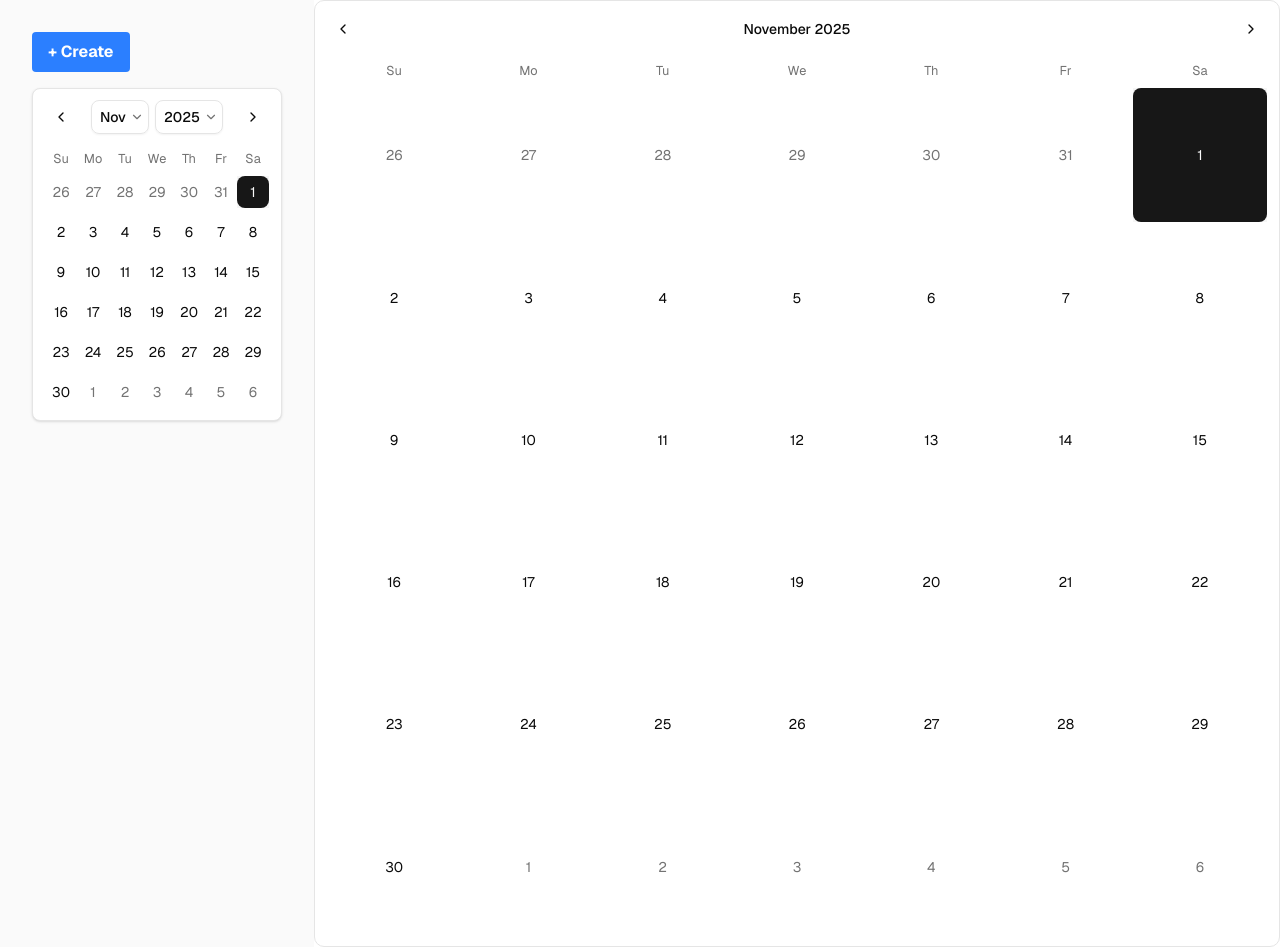
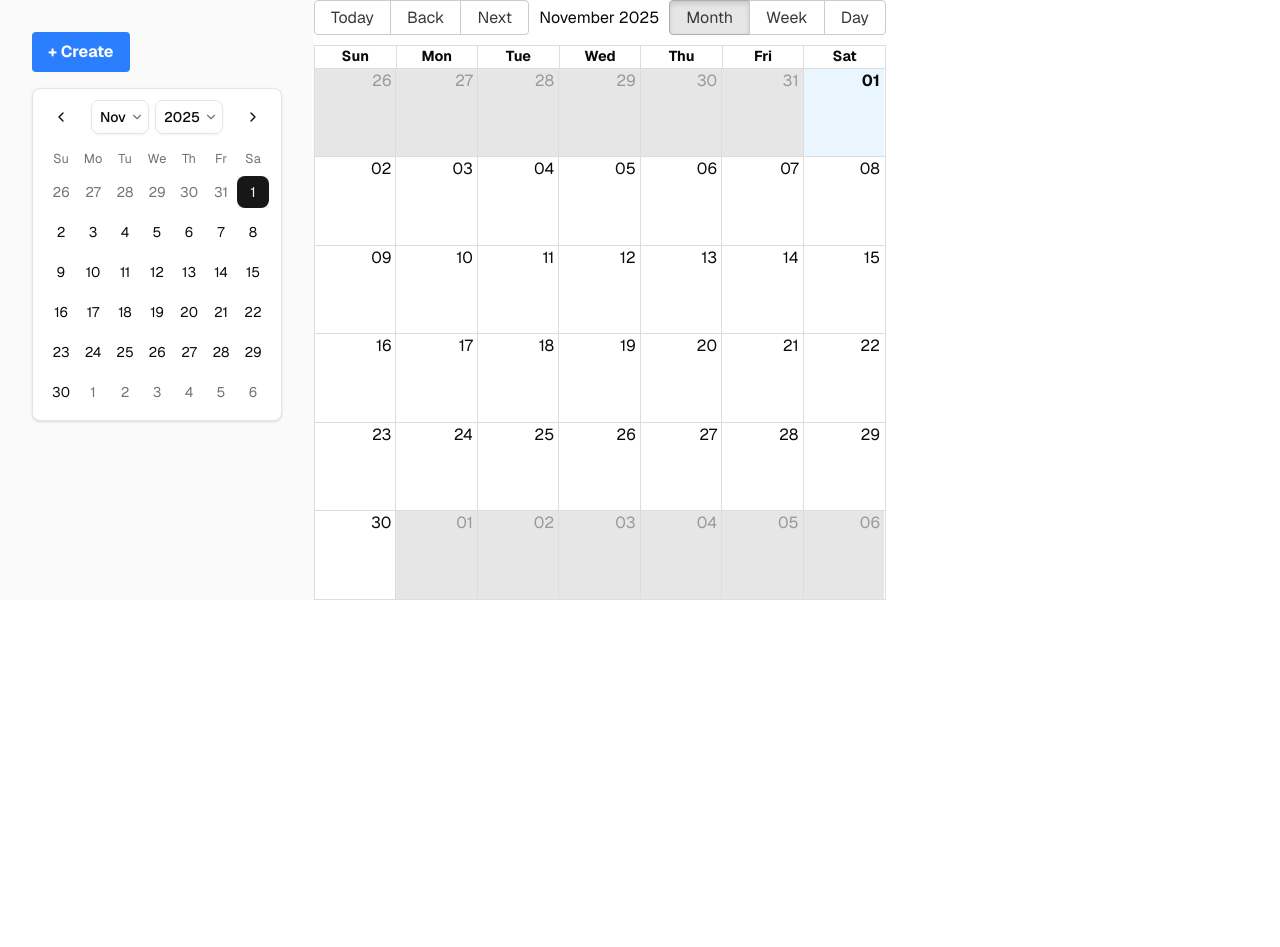
Before and after one commit to xiec1377/my-calendar-app, a Next.js app: page / in a window 1280 px wide. After the commit the page ends 800 px from the top, so only its background shows below. Built offline with nearby package versions, Linux system fonts and the light colour scheme.

Commit message:
build: install react-big-calendar library for monthly, weekly, daily views

```diff
--- a/app/page.tsx
+++ b/app/page.tsx
@@ -1,7 +1,7 @@
 "use client";
 
 import { useState } from "react";
-import { Calendar } from "@/components/ui/calendar";
+import { Calendar as SmallCalendar} from "@/components/ui/calendar";
 import {
   Dialog,
   DialogClose,
@@ -20,10 +20,16 @@ import {
   PopoverContent,
   PopoverTrigger,
 } from "@/components/ui/popover";
+import { format } from "date-fns";
 // radix
+
+import { Calendar, momentLocalizer } from "react-big-calendar";
+import moment from "moment";
+import "react-big-calendar/lib/css/react-big-calendar.css";
 
 export default function Home() {
   const [date, setDate] = useState<Date | undefined>(new Date());
+  const localizer = momentLocalizer(moment);
   return (
     // max-w-3xl
     <div className="flex w-full items-start justify-center bg-zinc-50 font-sans dark:bg-black">
@@ -61,7 +67,7 @@ export default function Home() {
                         className="flex-[2] justify-start text-left"
                       >
                         {/* <CalendarIcon className="mr-2 h-4 w-4" /> */}
-                      {date ? "10-10-10" : <span>Pick a date</span>}
+                        {date ? format(date, "PPP") : "Pick a date"}
                       </Button>
                     </PopoverTrigger>
                     <PopoverContent className="w-auto p-0" align="start">
@@ -92,11 +98,7 @@ export default function Home() {
               </div>
               <div className="grid gap-4">
                 <Label htmlFor="notes">Notes</Label>
-                <Input
-                  id="notes"
-                  name="name"
-                  placeholder="Add notes here..."
-                />
+                <Input id="notes" name="name" placeholder="Add notes here..." />
               </div>
               <DialogFooter>
                 <DialogClose asChild>
@@ -107,21 +109,35 @@ export default function Home() {
             </DialogContent>
           </form>
         </Dialog>
-        <Calendar
+        <SmallCalendar
           mode="single"
           selected={date}
           onSelect={setDate}
           className="rounded-md border shadow-sm"
           captionLayout="dropdown"
         />
+        {/* <div style={{ height: "600px" }}>
+          <Calendar
+            localizer={localizer}
+            // events={events}
+            startAccessor="start"
+            endAccessor="end"
+            views={"month"}
+            defaultView="month"
+          />
+        </div> */}
       </div>
       <main className="flex w-full flex-row items-center justify-between bg-white dark:bg-black sm:items-start">
+        <div style={{ height: "600px" }}>
           <Calendar
-          mode="single"
-          selected={date}
-          onSelect={setDate}
-          className="rounded-lg border w-full h-full"
+            localizer={localizer}
+            // events={events}
+            startAccessor="start"
+            endAccessor="end"
+            views={["month", "week", "day"]}
+            defaultView="month"
           />
+        </div>
       </main>
     </div>
   );
--- a/package.json
+++ b/package.json
@@ -19,6 +19,7 @@
     "lucide-react": "^0.552.0",
     "next": "16.0.1",
     "react": "19.2.0",
+    "react-big-calendar": "^1.19.4",
     "react-day-picker": "^9.11.1",
     "react-dom": "19.2.0",
     "tailwind-merge": "^3.3.1"
```
Also changed, not shown: 1 other file (tests, documents, lock files or other folders). Lines whose indentation alone changed are shown as unchanged.
